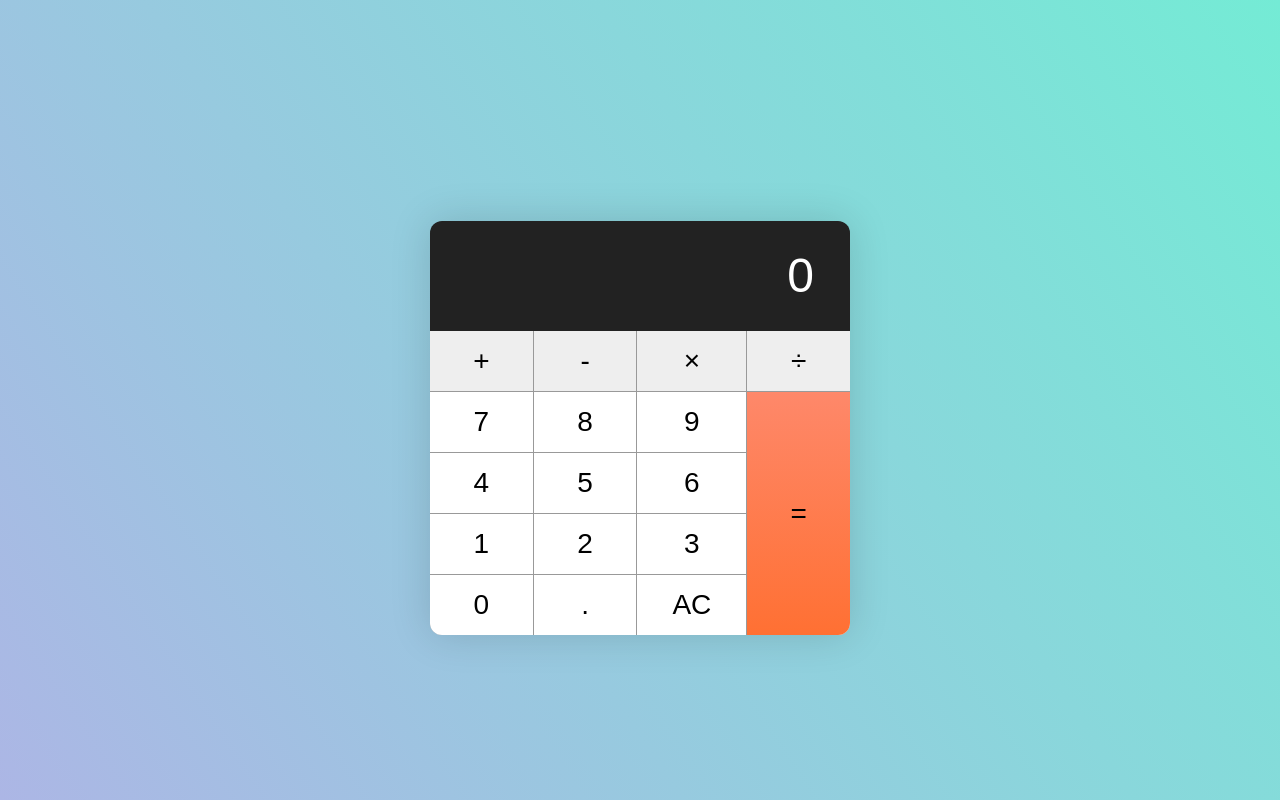
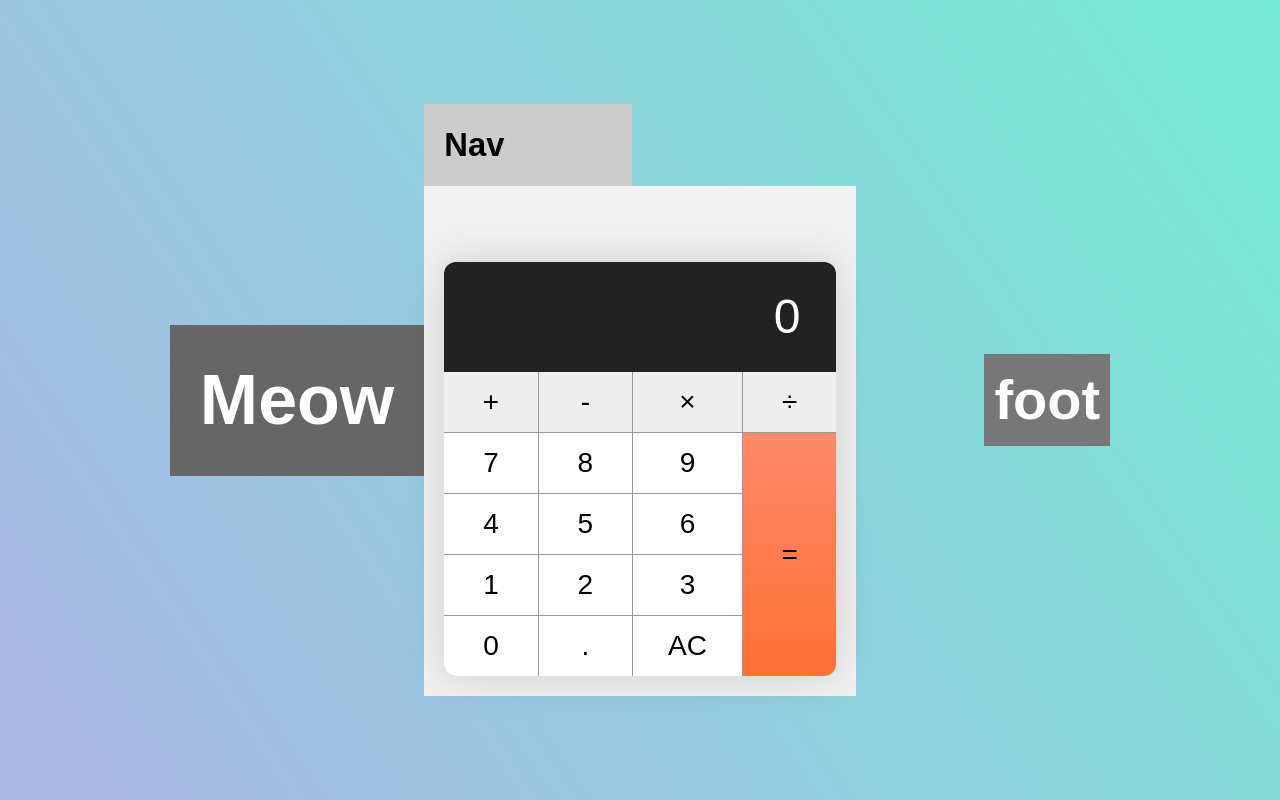
Before and after one commit to ZanePhillip/-School-Project-_G5-ITE239-3IT1, a PHP site: page /calculator.html in a window 1280 px wide. Run offline with PHP 8.4, Linux system fonts and the light colour scheme.

Commit message:
Update V1.4

```diff
--- a/calculator.html
+++ b/calculator.html
@@ -6,18 +6,23 @@
 
 <meta charset="utf-8">
 <meta name="viewport" content="width=device-width, initial-scale=1">
-<style>
+</head>
 
-
-
-</style>
-</head>
 <body>
 
-
+<!--Header Part-->
+<header>
+    <h1>Meow</h1>
+</header>
 
 <section>
+<!--Navigation Bar-->
+<nav>
+    <h1>Nav</h1>
+</nav>
 
+<!--Calculator Design Layout-->
+<article>
 
 
     <div class="container">
@@ -46,7 +51,12 @@
         </div>
       </div>
 
+</article>
 </section>
+
+<footer>
+    <h1>foot</h1>
+</footer>
 
 </body>
 </html>
--- a/styles/bmi.css
+++ b/styles/bmi.css
@@ -4,6 +4,11 @@
 
 body {
     font-family: Arial, Helvetica, sans-serif;
+    margin: 0;
+    align-items: center;
+    background-image: linear-gradient(236deg, #74ebd5, #acb6e5);
+    display: flex;
+    height: 100vh;
   }
 
   /* Style the header */
--- a/styles/calcu.css
+++ b/styles/calcu.css
@@ -11,6 +11,11 @@
 body {
     font-family: Arial, Helvetica, sans-serif;
     margin: 0;
+    align-items: center;
+    background-image: linear-gradient(236deg, #74ebd5, #acb6e5);
+    display: flex;
+    height: 100vh;
+    justify-content: center;
   }
 
   /* Style the header */
@@ -26,9 +31,13 @@ body {
   nav {
     float: left;
     width: 30%;
-    height: 300px; /* only for demonstration, should be removed */
+    height: auto; /* only for demonstration, should be removed */
     background: #ccc;
     padding: 20px;
+  }
+
+  .nav {
+
   }
 
   /* Style the list inside the menu */
@@ -42,7 +51,7 @@ body {
     padding: 20px;
     width: 70%;
     background-color: #f1f1f1;
-    height: 300px; /* only for demonstration, should be removed */
+    height: auto; /* only for demonstration, should be removed */
   }
 
   /* Clear floats after the columns */
@@ -50,6 +59,7 @@ body {
     content: "";
     display: table;
     clear: both;
+
   }
 
   /* Style the footer */
@@ -164,14 +174,6 @@ a {
     line-height: 1.3;
   }
 
-  body {
-    align-items: center;
-    background-image: linear-gradient(236deg, #74ebd5, #acb6e5);
-    display: flex;
-    height: 100vh;
-    justify-content: center;
-  }
-
   .container {
     max-width: 20em;
   }
```
Also changed, not shown: aboutus.html (added), feedback.html (added).
